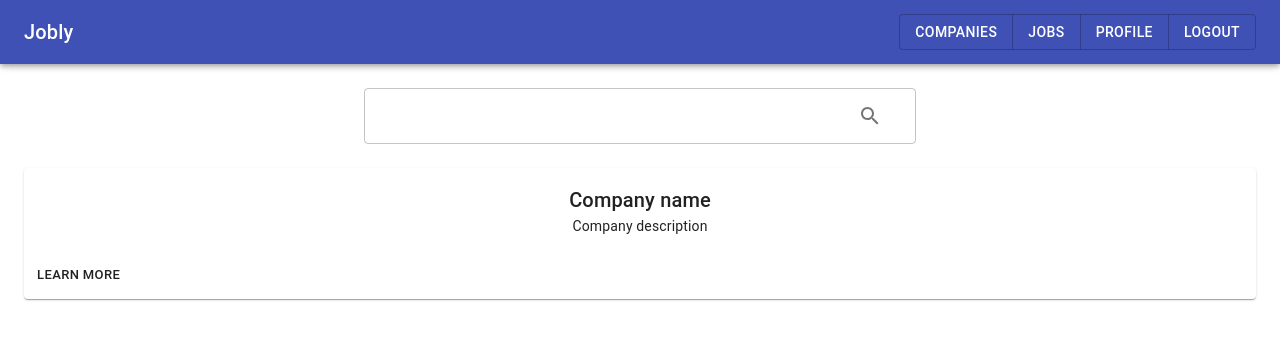
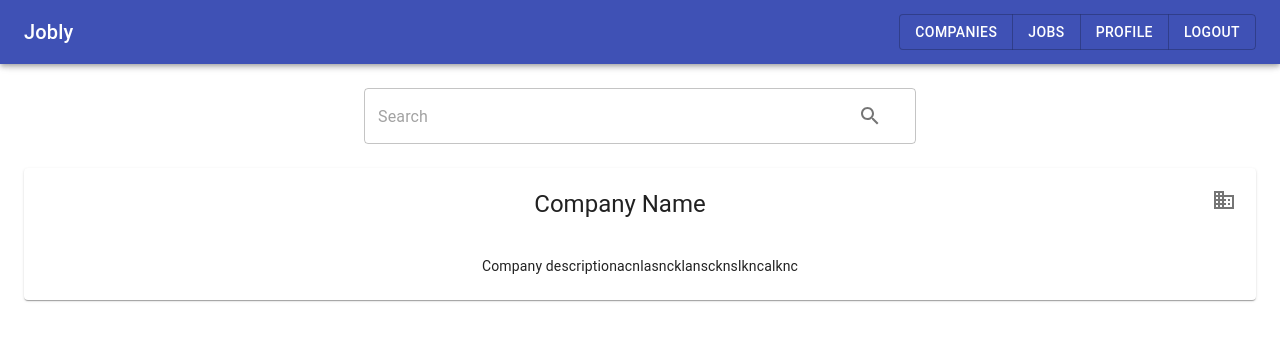
Before and after one commit to ryikeda/react-jobly, a React (Create React App) app: page /companies in a window 1280 px wide. Shown: the top 340 px of the page. Built offline with nearby package versions, Linux system fonts and the light colour scheme.

Commit message:
created search bar component

```diff
--- a/src/components/Companies/index.js
+++ b/src/components/Companies/index.js
@@ -1,18 +1,18 @@
 import React from "react";
 import {
   Container,
-  TextField,
   Box,
   Card,
   CardContent,
   Typography,
-  CardActions,
-  Button,
   IconButton,
-  InputAdornment,
+  CardHeader,
 } from "@material-ui/core";
-import SearchIcon from "@material-ui/icons/Search";
+
+import BusinessIcon from "@material-ui/icons/Business";
 import { makeStyles } from "@material-ui/core/styles";
+
+import SearchBar from "../SearchBar";
 
 const useStyles = makeStyles((theme) => ({}));
 
@@ -20,33 +20,21 @@ const Companies = () => {
   const classes = useStyles();
   return (
     <Container>
-      <Box m={3}>
-        <Container maxWidth="sm">
-          <TextField
-            variant="outlined"
-            fullWidth
-            InputProps={{
-              endAdornment: (
-                <InputAdornment>
-                  <IconButton>
-                    <SearchIcon />
-                  </IconButton>
-                </InputAdornment>
-              ),
-            }}
-          />
-        </Container>
-      </Box>
+      <SearchBar />
       <Card>
+        <CardHeader
+          action={
+            <IconButton aria-label="settings">
+              <BusinessIcon />
+            </IconButton>
+          }
+          title="Company Name"
+        />
         <CardContent>
-          <Typography variant="h6"> Company name</Typography>
           <Typography variant="body2" component="p">
-            Company description
+            Company descriptionacnlasncklanscknslkncalknc
           </Typography>
         </CardContent>
-        <CardActions>
-          <Button size="small">Learn More</Button>
-        </CardActions>
       </Card>
     </Container>
   );
--- a/src/components/Navigation/index.js
+++ b/src/components/Navigation/index.js
@@ -26,7 +26,7 @@ const NavBar = () => {
   return (
     <>
       <AppBar>
-        <Toolbar>
+        <Toolbar position="static">
           <Typography variant="h6" className={classes.title}>
             <NavLink to="/" className={classes.navLink}>
               Jobly
--- /dev/null
+++ b/src/components/SearchBar/index.js
@@ -0,0 +1,35 @@
+import React from "react";
+import {
+  Container,
+  TextField,
+  Box,
+  IconButton,
+  InputAdornment,
+} from "@material-ui/core";
+
+import SearchIcon from "@material-ui/icons/Search";
+
+const SearchBar = () => {
+  return (
+    <Box m={3}>
+      <Container maxWidth="sm">
+        <TextField
+          variant="outlined"
+          fullWidth
+          placeholder="Search"
+          InputProps={{
+            endAdornment: (
+              <InputAdornment>
+                <IconButton>
+                  <SearchIcon />
+                </IconButton>
+              </InputAdornment>
+            ),
+          }}
+        />
+      </Container>
+    </Box>
+  );
+};
+
+export default SearchBar;
```
